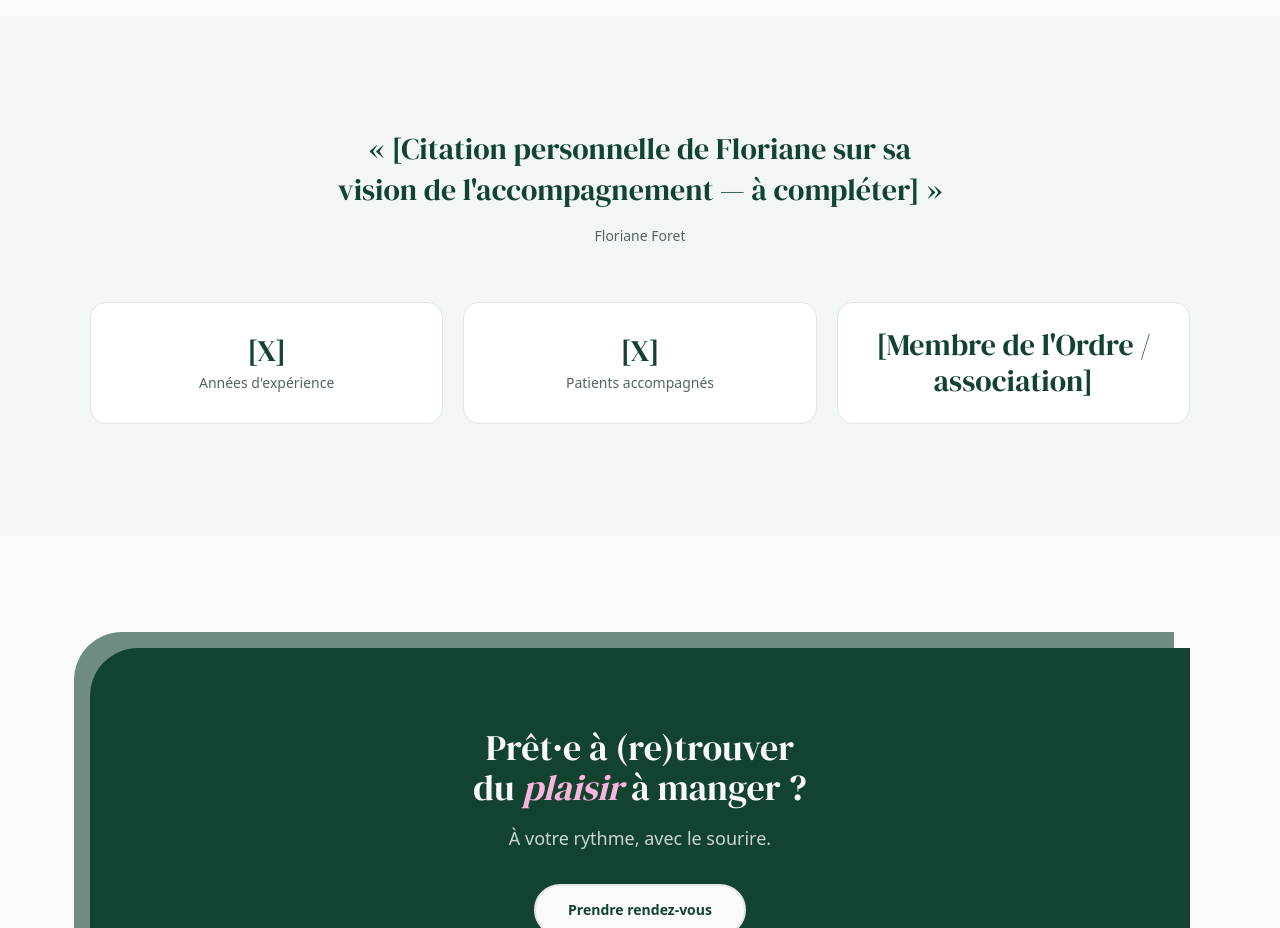
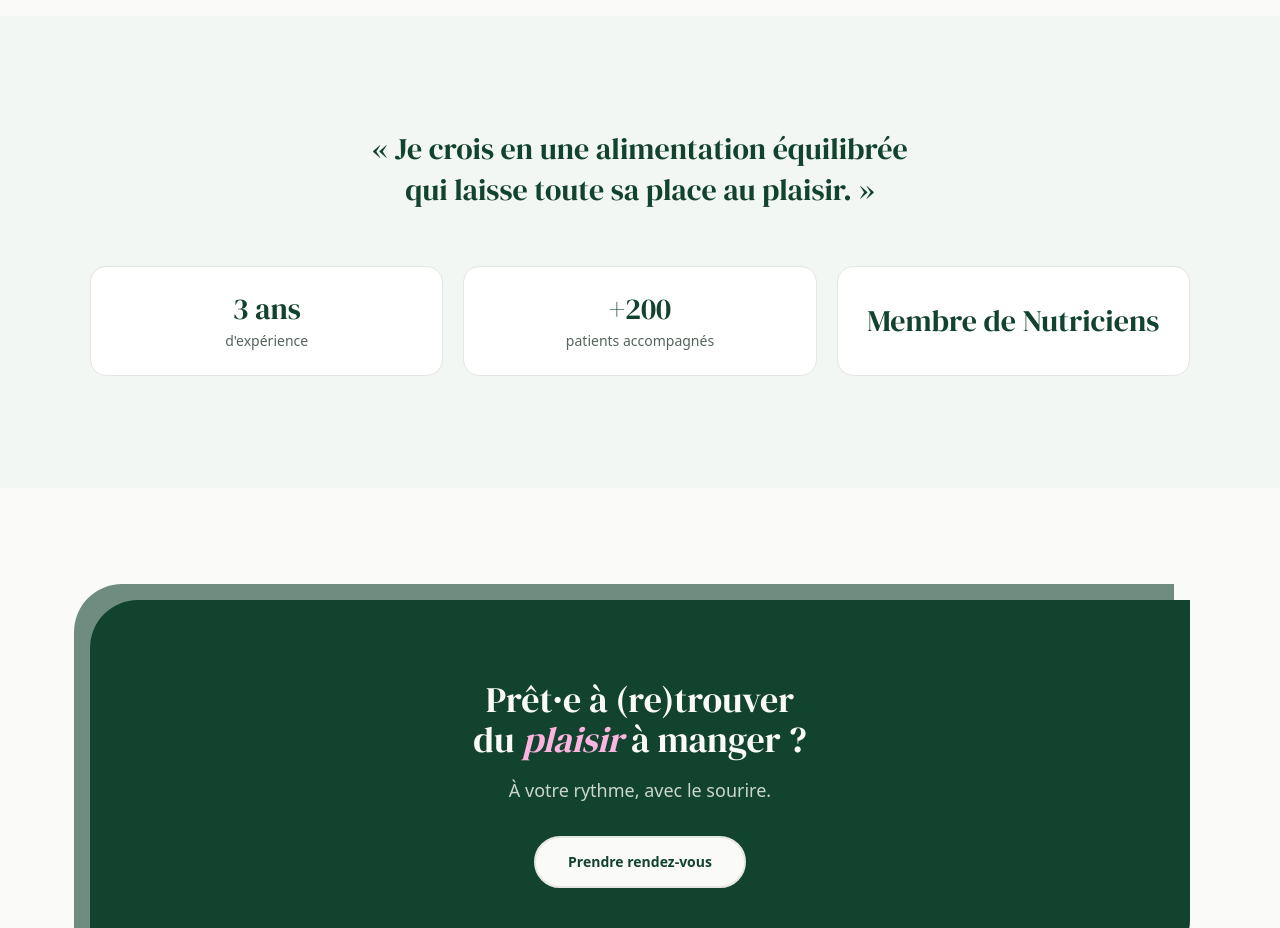
Before and after one commit to suelemarinel/floriane-foret-dieteticienne, a Next.js app: page /mon-parcours in a window 1280 px wide. Shown: the part 1780-2708 px from the top of the page. Built offline with nearby package versions, Linux system fonts and the light colour scheme.

Commit message:
feat: add quote from Floriane's own words to philosophy section

```diff
--- a/src/components/mon-parcours/ParcoursPhilosophy.tsx
+++ b/src/components/mon-parcours/ParcoursPhilosophy.tsx
@@ -2,11 +2,10 @@
 
 import { motion } from "framer-motion";
 
-// Chiffres et affiliations à valider avec Floriane avant mise en ligne.
 const stats = [
-  { value: "[X]", label: "Années d'expérience" },
-  { value: "[X]", label: "Patients accompagnés" },
-  { value: "[Membre de l'Ordre / association]", label: "" },
+  { value: "3 ans", label: "d'expérience" },
+  { value: "+200", label: "patients accompagnés" },
+  { value: "Membre de Nutriciens", label: "" },
 ];
 
 export default function ParcoursPhilosophy() {
@@ -21,25 +20,22 @@ export default function ParcoursPhilosophy() {
           className="mx-auto max-w-2xl text-center"
         >
           <p className="text-balance font-display text-2xl leading-snug text-primary-dark md:text-3xl">
-            &laquo; [Citation personnelle de Floriane sur sa vision de
-            l&apos;accompagnement — à compléter] &raquo;
+            &laquo; Je crois en une alimentation équilibrée qui laisse toute sa
+            place au plaisir. &raquo;
           </p>
-          <cite className="mt-4 block text-sm not-italic text-ink-soft">
-            Floriane Foret
-          </cite>
         </motion.blockquote>
 
         <div className="mt-14 grid gap-5 sm:grid-cols-3">
           {stats.map((stat, i) => (
             <motion.div
-              key={stat.value + i}
+              key={stat.value}
               initial={{ opacity: 0, y: 20 }}
               whileInView={{ opacity: 1, y: 0 }}
               viewport={{ once: true, margin: "-80px" }}
               transition={{ duration: 0.5, delay: i * 0.08, ease: "easeOut" }}
               className="flex flex-col items-center justify-center rounded-2xl border border-line bg-surface p-6 text-center"
             >
-              <span className="font-display text-3xl text-primary-dark">
+              <span className="text-balance font-display text-3xl text-primary-dark">
                 {stat.value}
               </span>
               {stat.label && (
```
